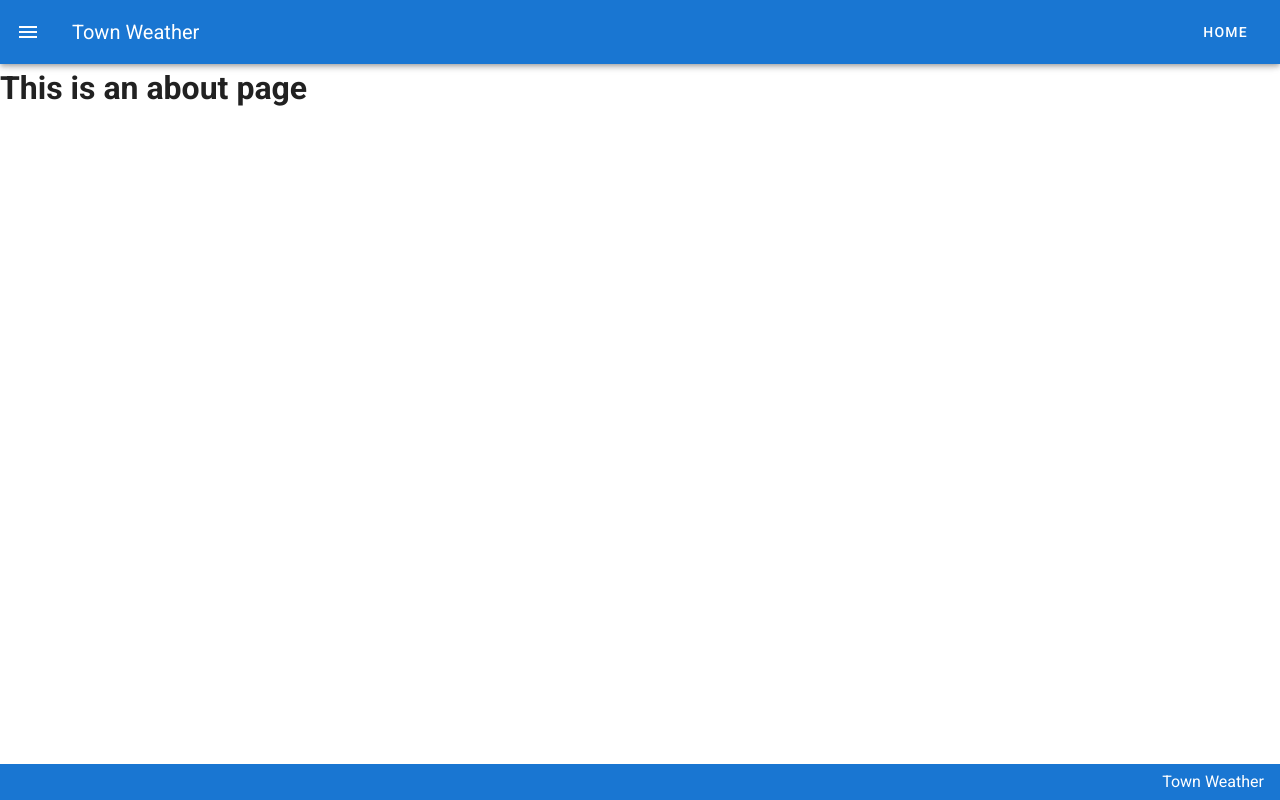
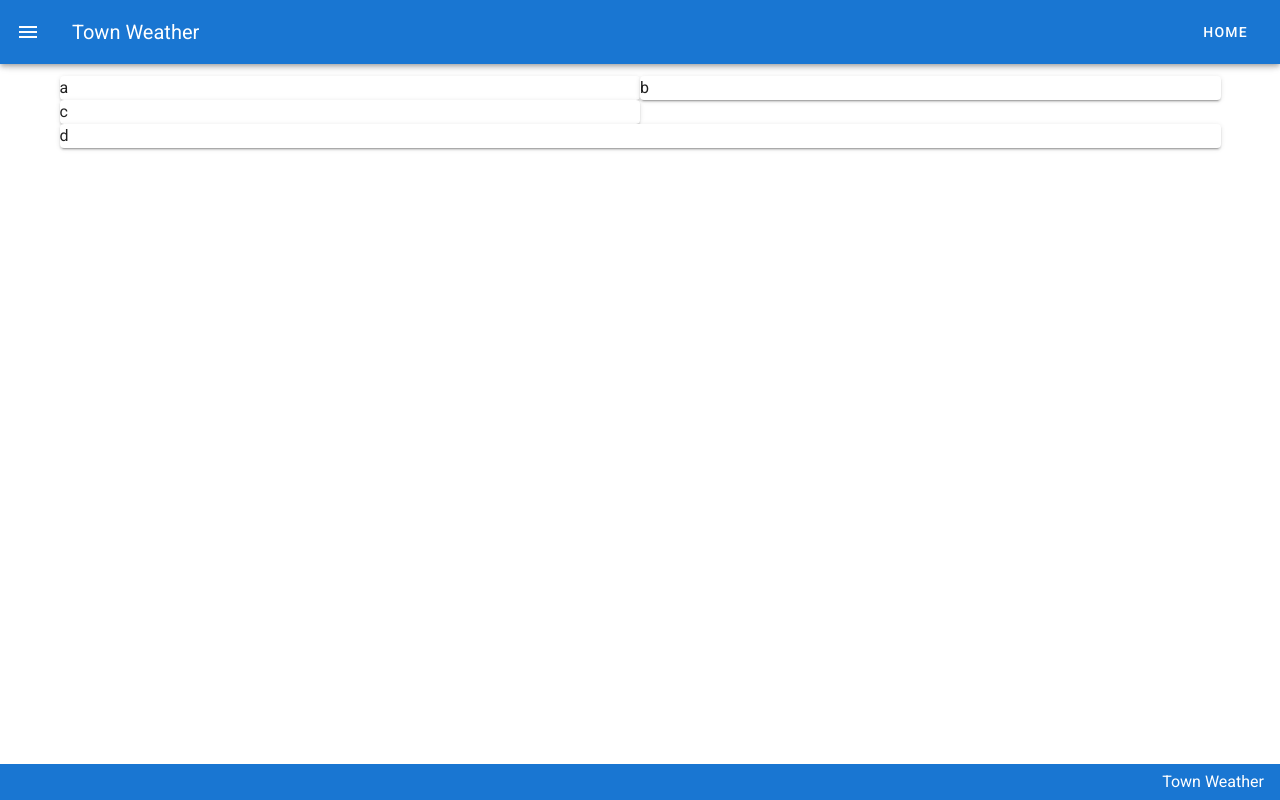
Before and after one commit to YS-KID/vue_test, a Vue app in the folder test003/: page /about in a window 1280 px wide. Built offline with nearby package versions, Linux system fonts and the light colour scheme.

Commit message:
Update about.vue for v-col v-row test

```diff
--- a/test003/src/views/About.vue
+++ b/test003/src/views/About.vue
@@ -1,5 +1,26 @@
 <template>
-  <div class="about">
-    <h1>This is an about page</h1>
-  </div>
+  <v-container>
+    <v-row no-gutters>
+      <v-col>
+        <v-row no-gutters>
+          <v-col>
+            <v-card> a </v-card>
+          </v-col>
+        </v-row>
+        <v-row no-gutters>
+          <v-col>
+            <v-card> c </v-card>
+          </v-col>
+        </v-row>
+      </v-col>
+      <v-col>
+        <v-card> b </v-card>
+      </v-col>
+    </v-row>
+    <v-row no-gutters>
+      <v-col>
+        <v-card> d </v-card>
+      </v-col>
+    </v-row>
+  </v-container>
 </template>
```
